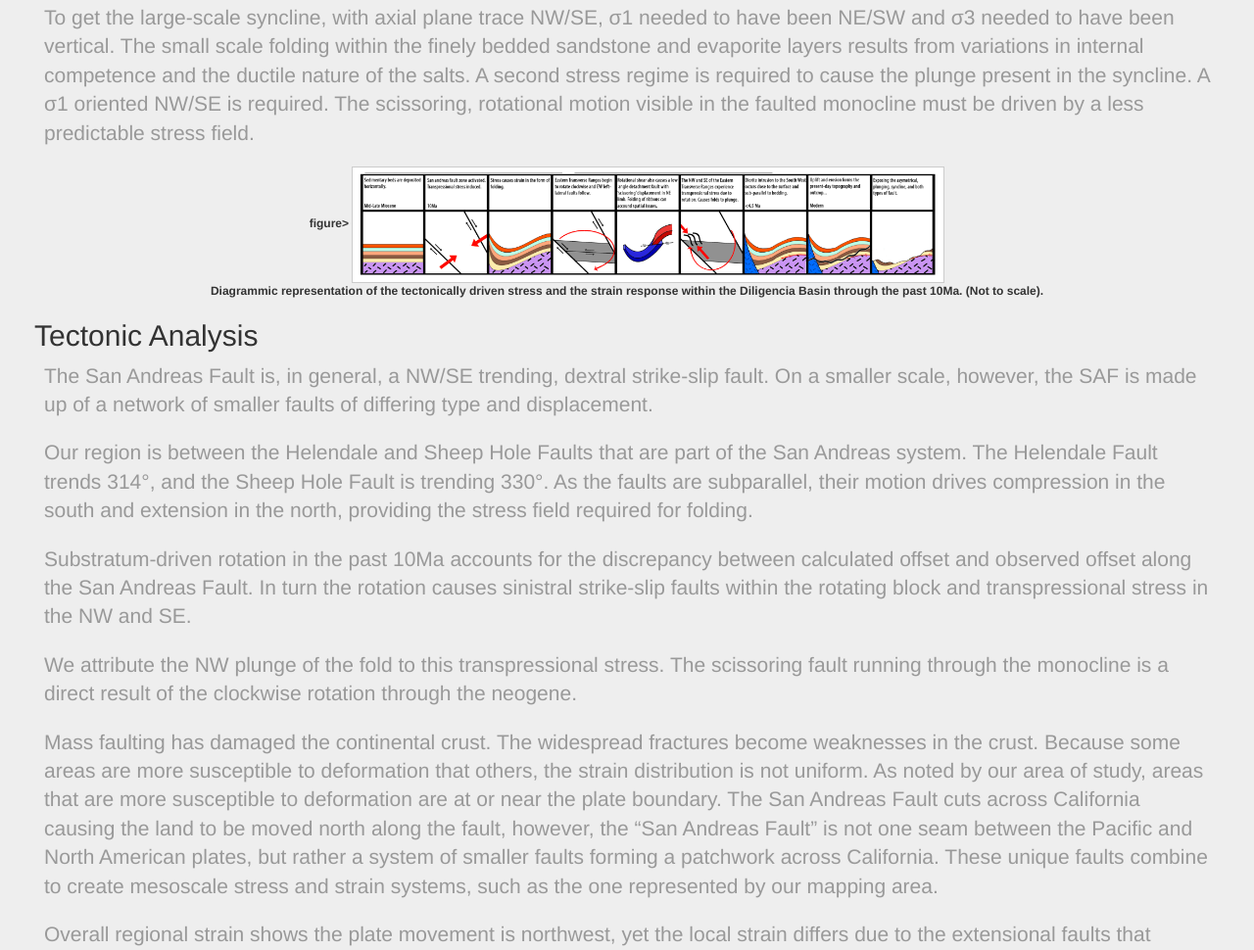
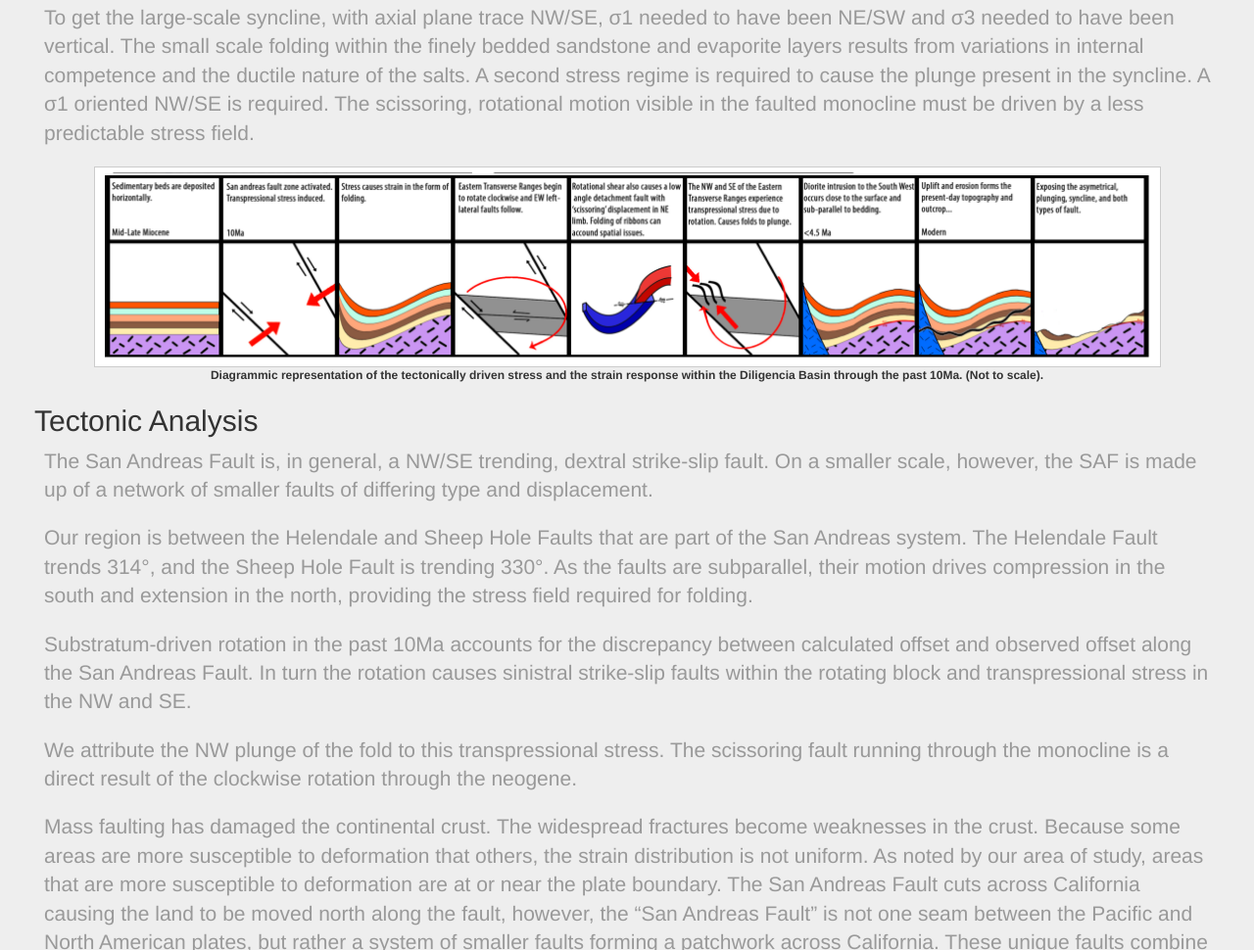
Before and after one commit to coronadom2294/Diligencia, a plain HTML site: page history.html in a window 1280 px wide. Shown: the part 1703-2673 px from the top of the page at 98% size. Drawn offline with nearby package versions, Linux system fonts and the light colour scheme; a script that the page names is missing.

Commit message:
Update history.html

```diff
--- a/history.html
+++ b/history.html
@@ -65,8 +65,8 @@
                <h2> Dynamic Analysis </h2>
                       <p class="lead"> To get the large-scale syncline, with axial plane trace NW/SE, σ1 needed to have been NE/SW and σ3 needed to have been vertical. The small scale folding within the finely bedded sandstone and evaporite layers results from variations in internal competence and the ductile nature of the salts. A second stress regime is required to cause the plunge present in the syncline. A σ1 oriented NW/SE is required. The scissoring, rotational motion visible in the faulted monocline must be driven by a less predictable stress field.
                       </p>
-                      figure>
-                            <img src="img1/dynamic.png" style=" width:50%" />
+                      <figure>
+                            <img src="img1/dynamic.png" style=" width:90%" />
                             <figcaption> Diagrammic representation of the tectonically driven stress and the strain response within the Diligencia Basin through the past 10Ma. (Not to scale).</figcaption>
                     </figure>
 
@@ -85,7 +85,7 @@ and displacement.
                     <p class="lead"> Overall regional strain shows the plate movement is northwest, yet the local strain differs due to the extensional faults that occur. Because the strain is not homogeneously distributed, but rather focused at the tips of the transpressional system, it manifests differently across geographic space. This creates faults of different displacement and class due to both compressional and extensional forces, but ultimately in net accordance with the large-scale systems.
                       </p>
                     <figure>
-                            <img src="img1/tectonic.png" style=" width:50%" />
+                            <img src="img1/tectonic.png" style=" width:30%" />
                             <figcaption> Schematic showing how clockwise rotation can produce sinistral shear, Diligencia Basin is the red dot.</figcaption>
                     </figure>
               </div>
```
